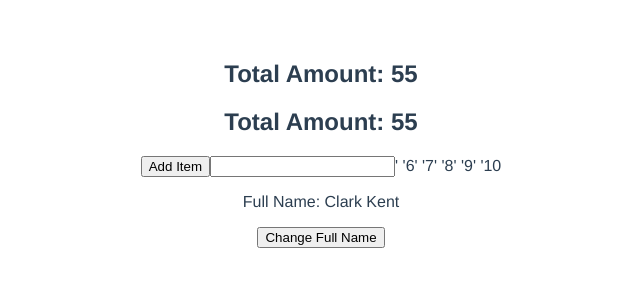
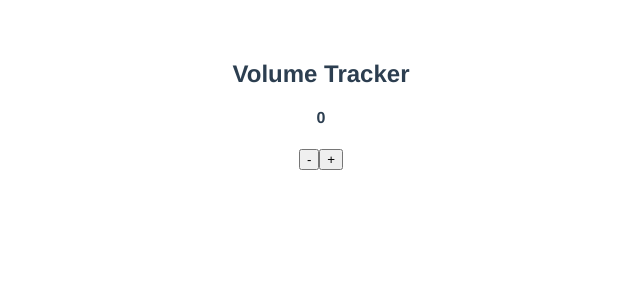
Before and after one commit to deepak252/vuejs-tutorial, a Vue app: page / in a window 1280 px wide. Shown: the top 300 px of the page, without its empty margins (319-959 px from the left). Built offline with nearby package versions, Linux system fonts and the light colour scheme.

Commit message:
Watchers example

```diff
--- a/src/App.vue
+++ b/src/App.vue
@@ -1,11 +1,8 @@
 <template>
-  <h2>Total Amount: {{totalAmount}}</h2>
-  <h2>Total Amount: {{getTotalAmount()}}</h2>
-  <button @click="prices.push(5)">Add Item</button>
-  <input type="text" v-model="name"/>
-  <span v-for="amount in highAmounts" :key="amount">' '{{amount}}</span>
-  <p>Full Name: {{fullName}}</p>
-  <button @click="changeFullName">Change Full Name</button>
+  <h2>Volume Tracker</h2>
+  <h4>{{volume}}</h4>
+  <button @click="volume--">-</button>
+  <button @click="volume++">+</button>
 </template>
 
 <script>
@@ -14,40 +11,17 @@ export default {
   name: 'App',
   data(){
     return {
-      firstName: 'Clark',
-      lastName: 'Kent',
-      prices: [1,2,3,4,5,6,7,8,9,10],
-      name:""
+      volume: 0
     }
   },
-  methods: {
-    getTotalAmount(){
-      console.log('getTotalAmount');
-      return this.prices.reduce((total, curr)=>(total+curr), 0)
-    },
-    changeFullName(){
-      this.fullName = 'Deepak Chaurasiya' // fullName will get passed to the set() function
-    }
-  },
-  computed: {
-    // fullName(){ //computed property "fullName" is readonly.
-    //   return `${this.firstName} ${this.lastName}`
-    // },
-    fullName: {
-      get(){
-        return `${this.firstName} ${this.lastName}`
-      },
-      set(value){
-        this.firstName = value.split(' ')[0];
-        this.lastName = value.split(' ')[1];
+  methods: {},
+  computed: {},
+  watch: {
+    volume(newValue, oldValue){
+      console.log(newValue, oldValue);
+      if(newValue>oldValue && newValue==7){
+        alert("High volume alert")
       }
-    },
-    totalAmount(){
-      console.log('totalAmount');
-      return this.prices.reduce((total, curr)=>(total+curr), 0)
-    },
-    highAmounts(){
-      return this.prices.filter(p=>p>5);
     }
   }
 }
```
